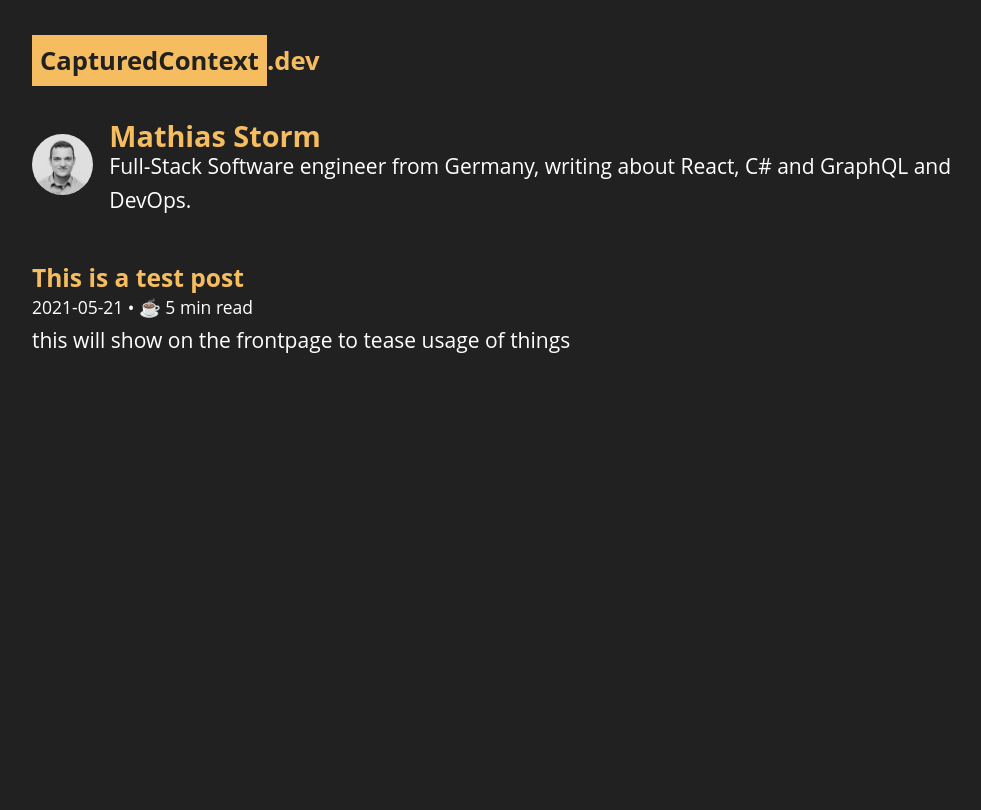
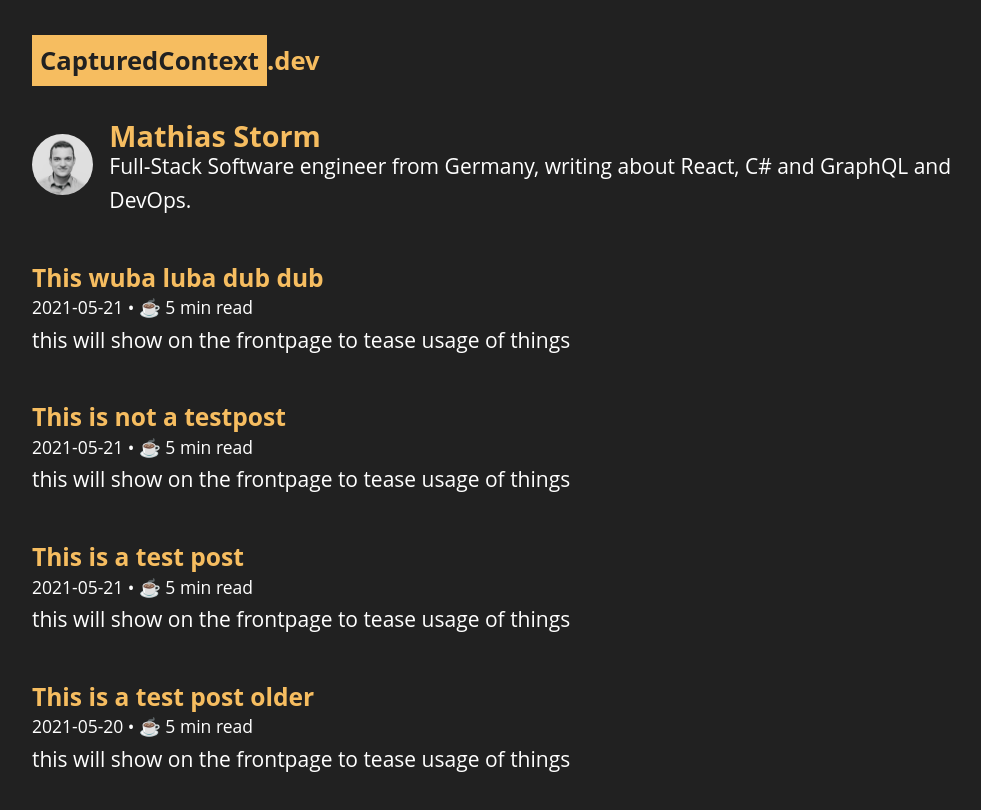
Before and after one commit to mastorm/capturedcontext.dev, a Next.js app: page / in a window 1280 px wide. Shown: the top 810 px of the page, without its empty margins (124-1105 px from the left). Built offline with nearby package versions, Linux system fonts and the light colour scheme.

Commit message:
feat: add some more dummy articles, improve spacing

```diff
--- /dev/null
+++ b/_posts/testPost copy 2.md
@@ -0,0 +1,11 @@
+---
+title: This wuba luba dub dub
+excerpt: this will show on the frontpage to tease usage of things
+date: '2021-05-21'
+---
+
+# this is a testpost
+
+## level 2 headline
+
+paragraph!
--- /dev/null
+++ b/_posts/testPost copy 3.md
@@ -0,0 +1,11 @@
+---
+title: This is not a testpost
+excerpt: this will show on the frontpage to tease usage of things
+date: '2021-05-21'
+---
+
+# this is a testpost
+
+## level 2 headline
+
+paragraph!
--- /dev/null
+++ b/_posts/testPost copy.md
@@ -0,0 +1,11 @@
+---
+title: This is a test post older
+excerpt: this will show on the frontpage to tease usage of things
+date: '2021-05-20'
+---
+
+# this is a testpost
+
+## level 2 headline
+
+paragraph!
--- a/components/BlogPostTeaser.tsx
+++ b/components/BlogPostTeaser.tsx
@@ -1,9 +1,9 @@
 import React, { FC } from 'react'
 import { BlogPost } from '../lib/posts'
-
+import styles from '../styles/components/BlogPostTeaser.module.css'
 export const BlogPostTeaser: FC<{ post: BlogPost }> = ({ post }) => {
   return (
-    <article>
+    <article className={styles.teaser}>
       <header>
         <h3>{post.title}</h3>
         <small>{post.date} • ☕️ 5 min read</small>
--- /dev/null
+++ b/styles/components/BlogPostTeaser.module.css
@@ -0,0 +1,3 @@
+.teaser {
+  padding-bottom: var(--spacing);
+}
--- a/styles/globals.css
+++ b/styles/globals.css
@@ -4,6 +4,7 @@
   --main-bg-color: #212121;
   --main-text-color: #ffffff;
   --ff-standard: 'Open Sans', Segoe UI, Helvetica Neue, sans-serif;
+  --spacing: 3rem;
 }
 
 @import url('https://fonts.googleapis.com/css2?family=Open+Sans:wght@400;700&display=swap');
@@ -39,12 +40,12 @@ p {
 }
 
 section {
-  padding-top: 3rem;
+  padding-top: var(--spacing);
 }
 .container {
   width: min(90%, 60.5rem);
   margin-inline: auto;
-  padding: 3rem 0;
+  padding: var(--spacing) 0;
 }
 
 h1 {
```
